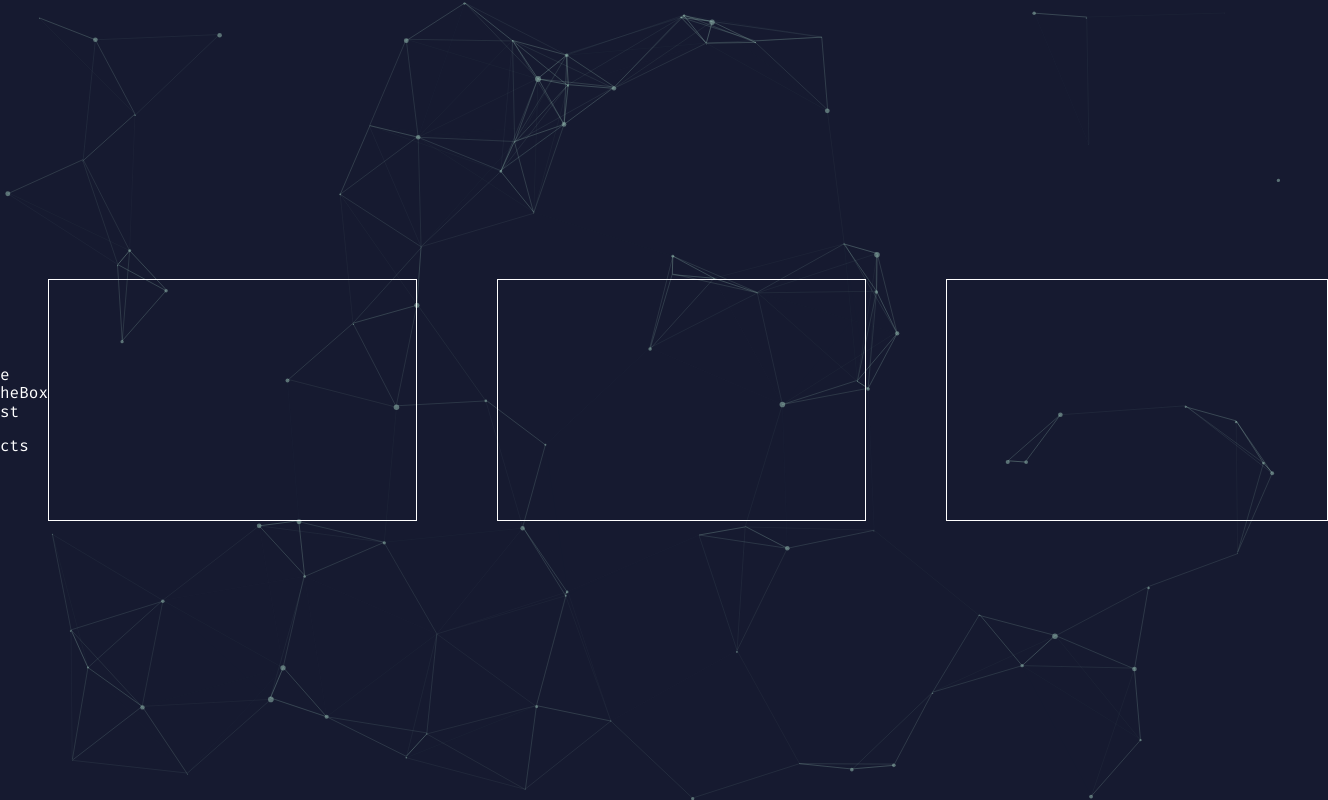
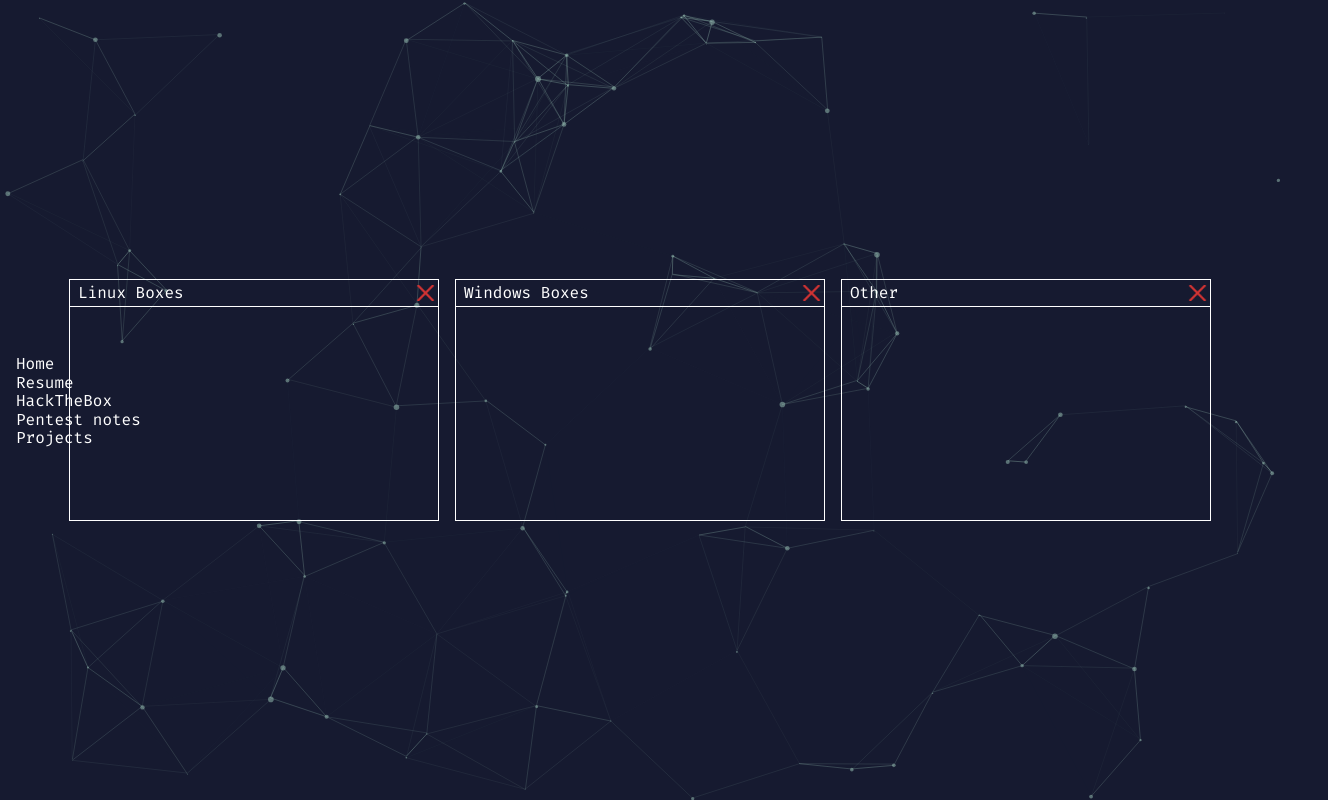
Before and after one commit to FreddyTheNipple/FreddyTheNipple.github.io, a plain HTML site: page htb.html in a window 1280 px wide. Shown: the whole page, 1328 px wide, since content can reach past the window. Drawn offline with Linux system fonts and the light colour scheme.

Commit message:
Add nav boxes htb

```diff
--- a/assets/css/screen.css
+++ b/assets/css/screen.css
@@ -70,7 +70,7 @@ a:hover {
   margin: auto;
 }
 
-div:nth-child(3) {
+.flex_home div:nth-child(3) {
   padding-left: 0.8em;
 }
 
@@ -117,7 +117,7 @@ div:nth-child(3) {
   animation: slideDown 0.8s ease-out;
 }
 
-.roadmap nav {
+.roadmap nav, .htb nav {
   position: absolute;
   left: 0;
   padding-left: 1em;
@@ -205,18 +205,37 @@ div:nth-child(3) {
 
 /* htb */
 
-.htb {
+.htb main {
   display:flex;
   justify-content: center;
   width: 100%;
+  width: 100%;
+  flex-wrap: wrap;
 }
 
-.htb div {
+.htb main > div > div {
+  border-bottom: 1px solid white;
+}
+
+.htb main > div > div p {
+  margin: 0.3em 0 0.3em 0.5em;
+  font-size: 1rem;
+  background: url('../images/cross.png') right/cover no-repeat;
+  background-size: 1.2em;
+  width: 97%;
+}
+
+.htb main > div {
   border: 1px solid white;
   width: 23em;
   height: 15em;
+  cursor: pointer;
 }
 
-.htb div:not(:last-child) {
-  margin-right: 5em;
+.htb main > div:hover {
+  transform: scale(1.05);
 }
+
+.htb main > div:not(:last-child) {
+  margin-right: 1em;
+}
--- /dev/null
+++ b/assets/js/htbNavigate.js
@@ -0,0 +1,21 @@
+var htbLinuxDiv = document.getElementById("htbLinux");
+var htbWindowsDiv = document.getElementById("htbWindows");
+var htbOtherDiv = document.getElementById("htbOther");
+
+document.addEventListener("DOMContentLoaded", function () {
+    htbLinuxDiv.addEventListener("click", function () {
+      navigateToPage("htb_linux.html");
+    });
+
+    htbWindowsDiv.addEventListener("click", function () {
+      navigateToPage("htb_windows.html");
+    });
+
+    htbOtherDiv.addEventListener("click", function () {
+      navigateToPage("htb_other.html");
+    });
+  });
+
+function navigateToPage(pageUrl) {
+    window.location.href = pageUrl;
+}
--- a/htb.html
+++ b/htb.html
@@ -7,7 +7,7 @@
     <link rel="stylesheet" href="assets/css/screen.css">
     <title>Frédéric Goossens</title>
 </head>
-<body>
+<body class="htb">
     <nav>
         <ul>
             <li><a href="index.html">Home</a></li>
@@ -17,19 +17,26 @@
             <li><a href="#">Projects</a></li>
         </ul>
     </nav>
-    <main class="htb">
-        <div>
-
+    <main>
+        <div id="htbLinux">
+            <div>
+                <p>Linux Boxes</p>
+            </div>
         </div>
-        <div>
-
+        <div id="htbWindows">
+            <div>
+                <p>Windows Boxes</p>
+            </div>
         </div>
-        <div>
-
+        <div id="htbOther">
+            <div>
+                <p>Other</p>
+            </div>
         </div>
     </main>
     <script src="assets/js/particles.min.js"></script>
     <script src="assets/js/script.js"></script>
+    <script src="assets/js/htbNavigate.js"></script>
     <div id="particles-js"></div>
 </body>
 </html>
```
Also changed, not shown: assets/images/cross.png (added), htb_linux.html (added), htb_other.html (added), htb_windows.html (added).
